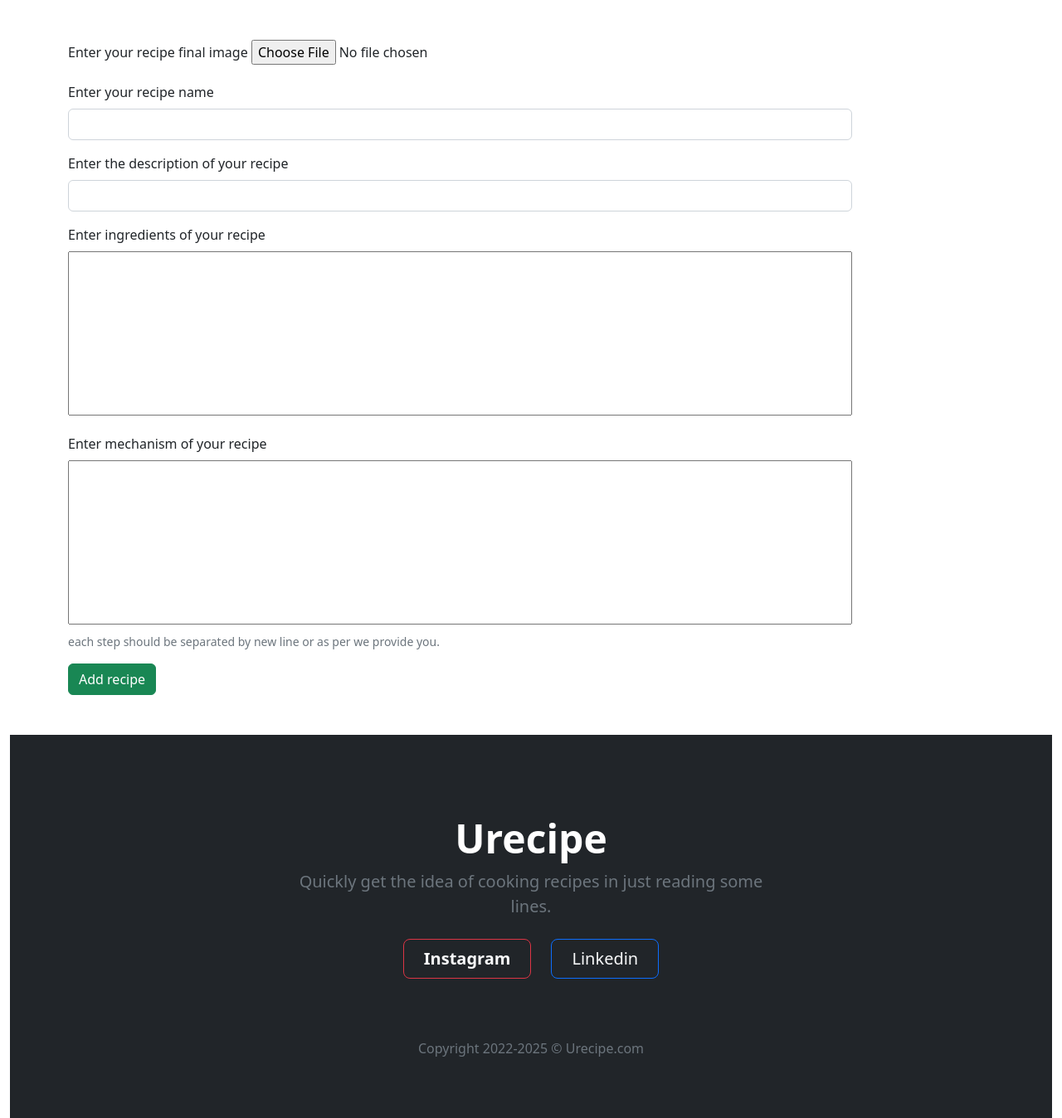
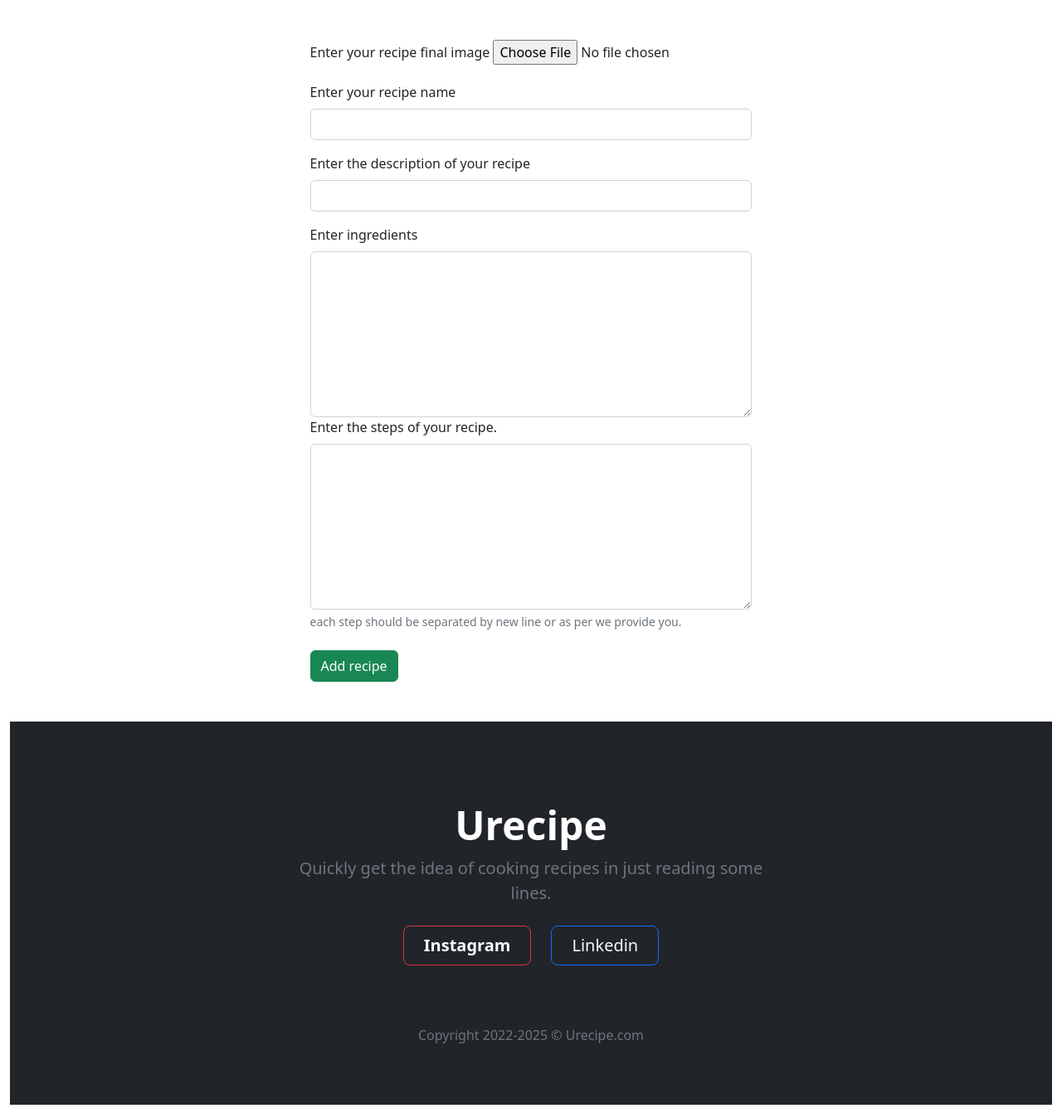
Before and after one commit to KapilKumar2002/Urecipe, a Django app: page /addurecipe/ in a window 1280 px wide. Shown: the part 56-1404 px from the top of the page at 83% size. Run offline with Django 4.2, Linux system fonts and the light colour scheme.

Commit message:
Update add_urecipe.html

```diff
--- a/app/templates/app/add_urecipe.html
+++ b/app/templates/app/add_urecipe.html
@@ -7,7 +7,7 @@
     <button type="button" class="btn-close" data-bs-dismiss="alert" aria-label="Close"></button>
 </div>
 {% endfor %}
-<div class="d-flex align-items-center container my-5">
+<div class="d-flex justify-content-center container my-5">
     <form action="/addurecipe/" method="POST">
         {% csrf_token %}
             <div class="mb-3">
@@ -22,15 +22,18 @@
                 <label for="recipedescription" class="form-label">Enter the description of your recipe </label>
                 <input type="text" class="form-control" id="recipedescription" name="recipedescription" required>
             </div>
-            <div class="mb-3">
-                <label for="recipeingredients" class="form-label">Enter ingredients of your recipe</label><br>
-                <textarea id="ingredients" name="ingredients" rows="8" cols="100" style="resize: none;" required></textarea>
+            <div class="form-floating">
+                <div>
+                    <label for="recipeingredients" class="form-label">Enter ingredients</label>
+                </div>
+                <textarea class="form-control" name="ingredients"  id="ingredients" id="floatingTextarea" style="height: 200px"></textarea>
             </div>
-            <div class="mb-3">
-                <label for="recipeingredients" class="form-label">Enter mechanism of your recipe</label><br>
-                <textarea id="mechanism" name="mechanism" rows="8" cols="100" style="resize: none;" required></textarea>
-                <div id="mechanismrecipe" class="form-text"> each step should be separated by new line or as per we provide
-                    you.</div>
+            <div class="form-floating mb-4">
+                <div>
+                    <label for="recipeingredients" class="form-label">Enter the steps of your recipe.</label>
+                </div>
+                <textarea class="form-control" name="mechanism"  id="mechanism" id="floatingTextarea" style="height: 200px"></textarea>
+                <div id="mechanismrecipe" class="form-text"> each step should be separated by new line or as per we provide you.</div>
             </div>
             <button type="submit" class="btn btn-success">Add recipe</button>
     </form>
```
